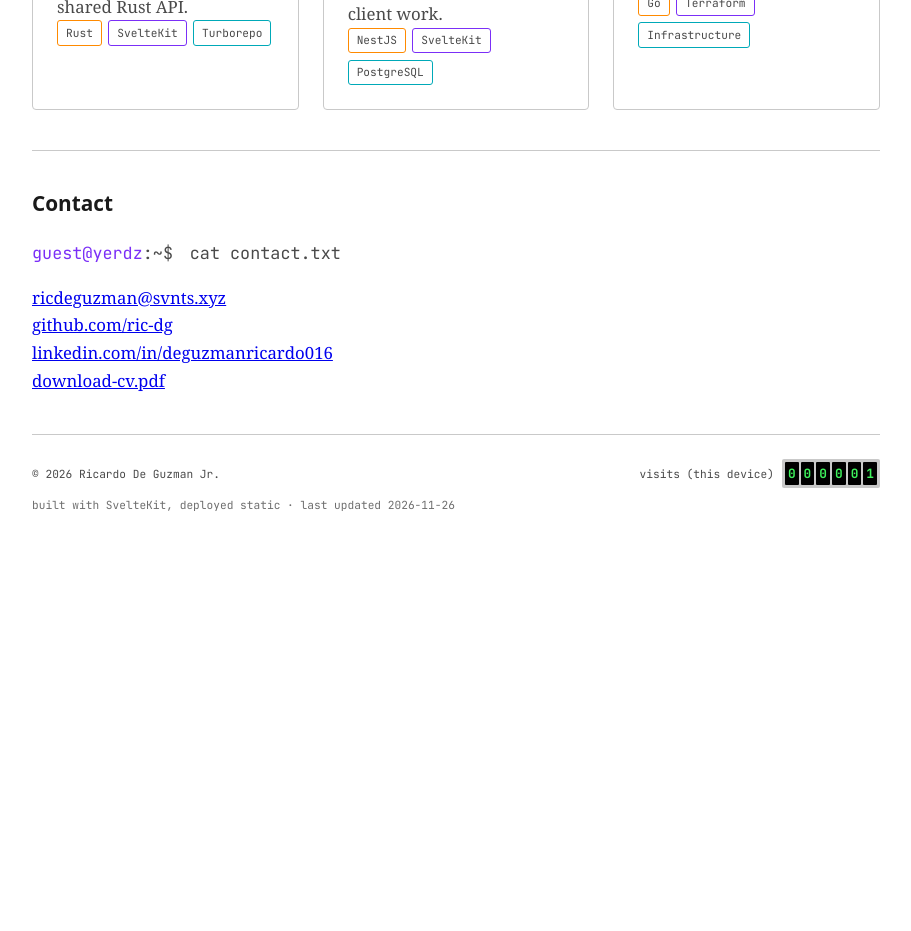
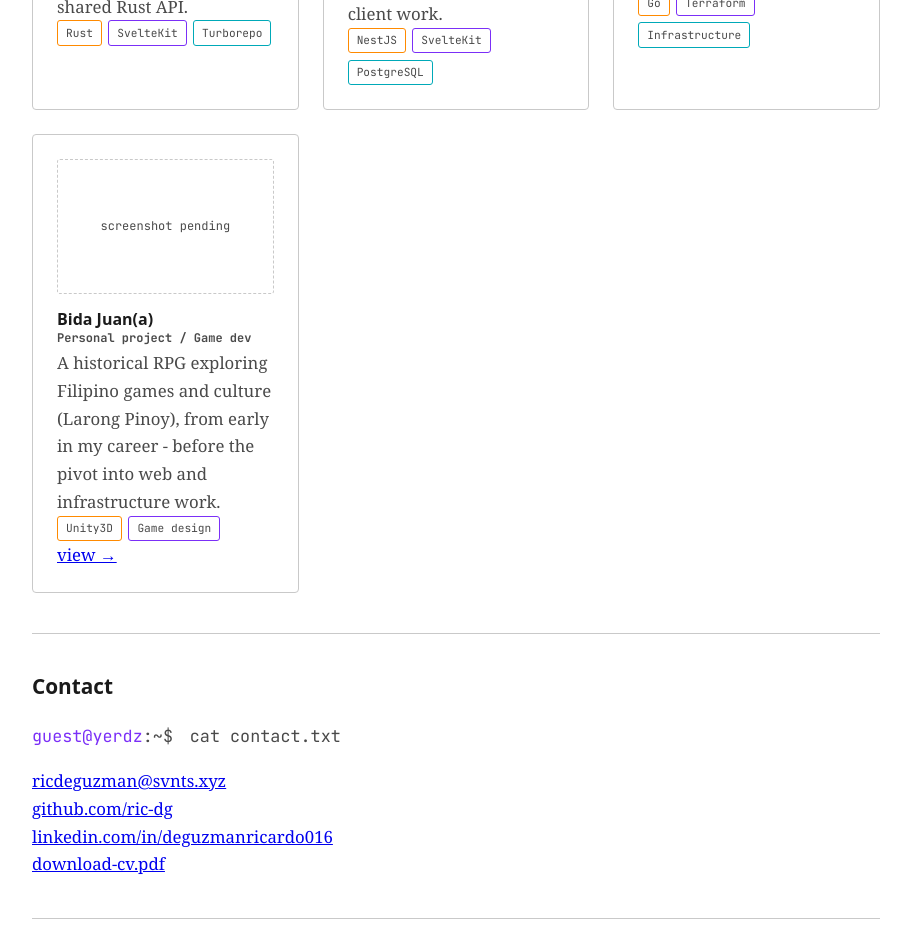
Before and after one commit to ric-dg/portfolio, a SvelteKit app: page / in a window 1280 px wide. Shown: the part 3960-4891 px from the top of the page, without its empty margins (184-1095 px from the left). Before the commit the page ends 4499 px from the top, so only its background shows below. Built offline with nearby package versions, Linux system fonts and the light colour scheme.

Commit message:
Add Bida Juan(a) - the historical RPG from the CV
Real game trailer on his own YouTube channel (verified via oEmbed
before using it), from his freelance/game-dev era before the pivot
into web and infrastructure work.

```diff
--- a/src/routes/+page.svelte
+++ b/src/routes/+page.svelte
@@ -121,6 +121,14 @@
 			summary:
 				'Self-hosted remote state backend for Terraform, built from scratch rather than depending on a managed service - state locking and storage for infrastructure-as-code pipelines.',
 			stack: ['Go', 'Terraform', 'Infrastructure']
+		},
+		{
+			title: 'Bida Juan(a)',
+			role: 'Personal project / Game dev',
+			summary:
+				'A historical RPG exploring Filipino games and culture (Larong Pinoy), from early in my career - before the pivot into web and infrastructure work.',
+			stack: ['Unity3D', 'Game design'],
+			link: 'https://youtu.be/SVjXTlFarOw'
 		}
 	];
 </script>
```
